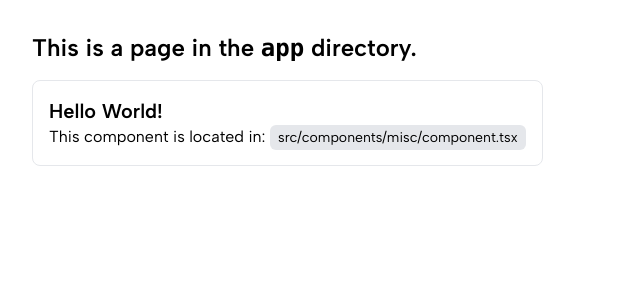
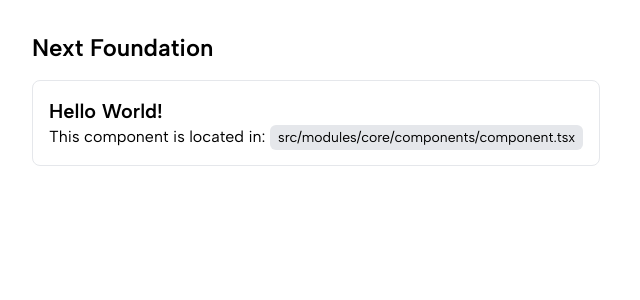
Before and after one commit to pixel-perfect-agency/next-foundation, a Next.js app: page / in a window 1280 px wide. Shown: the top 300 px of the page, without its empty margins (0-640 px from the left). Built offline with nearby package versions, Linux system fonts and the light colour scheme; no server answers.

Commit message:
fix: fix typo's

```diff
--- a/src/app/page.tsx
+++ b/src/app/page.tsx
@@ -4,7 +4,7 @@ const Page = async () => {
     return (
         <div className="m-8">
             <h1 className="font-semibold text-2xl">
-                This is a page in the <code>app</code> directory.
+                Next Foundation
             </h1>
             <Component />
         </div>
--- a/src/modules/core/components/component.tsx
+++ b/src/modules/core/components/component.tsx
@@ -7,7 +7,7 @@ const Component = () => {
             <p>
                 This component is located in:{' '}
                 <span className="rounded-md bg-gray-200 px-2 py-1 text-sm">
-                    src/components/misc/component.tsx
+                    src/modules/core/components/component.tsx
                 </span>
             </p>
         </div>
```
